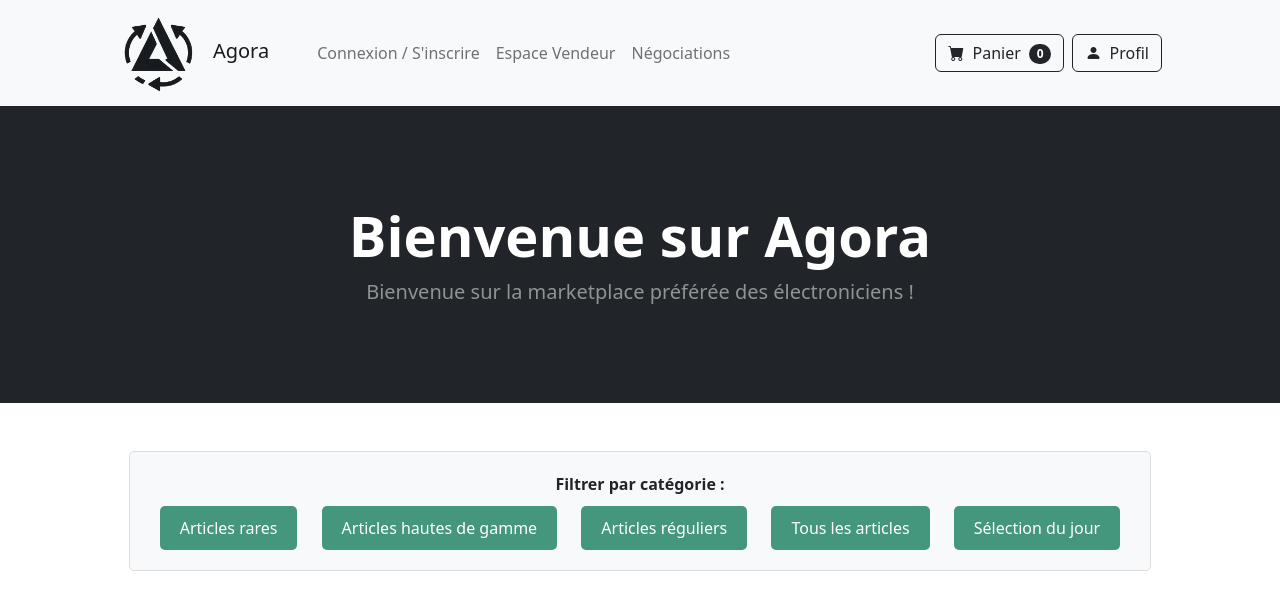
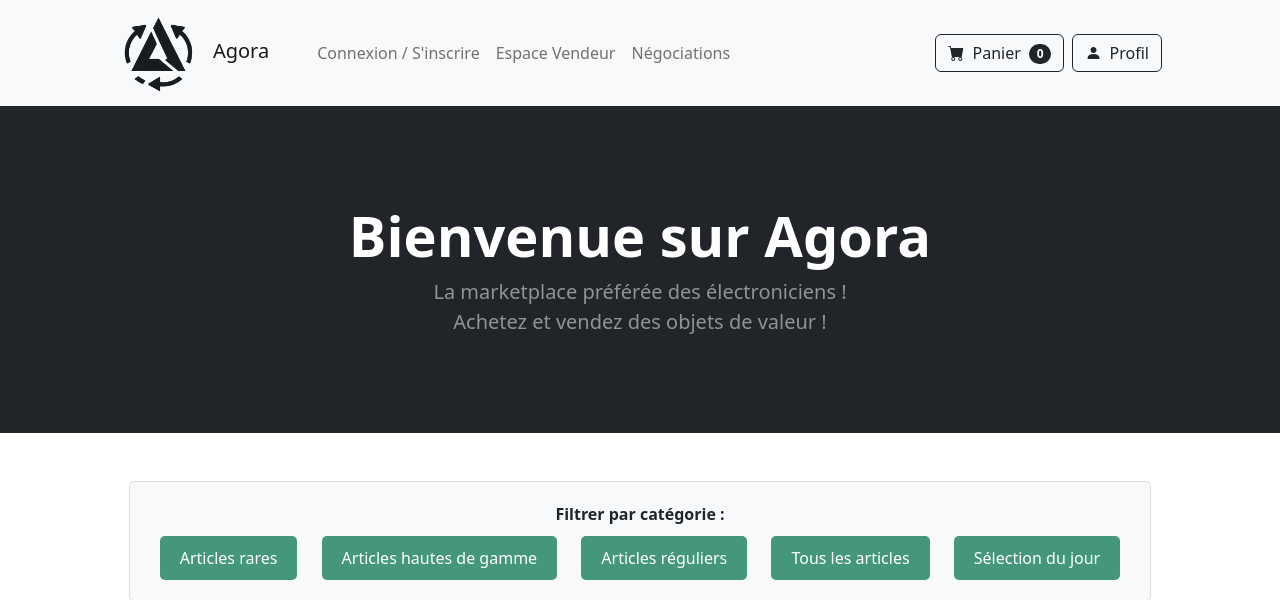
Before and after one commit to Rqbln/agora_ece, a PHP site: page / in a window 1280 px wide. Shown: the top 600 px of the page. Run offline with PHP 8.4, Linux system fonts and the light colour scheme; a user stored in the database is signed in; data comes from the database, SQL or seed files in the repository.

Commit message:
Update home.php

```diff
--- a/pages/home.php
+++ b/pages/home.php
@@ -255,7 +255,8 @@ function displayCategoryProducts($categorie, $result, $is_admin, $user_id)
         <div class="container px-4 px-lg-5 my-5">
             <div class="text-center text-white">
                 <h1 class="display-4 fw-bolder">Bienvenue sur Agora</h1>
-                <p class="lead fw-normal text-white-50 mb-0">Bienvenue sur la marketplace préférée des électroniciens !</p>
+                <p class="lead fw-normal text-white-50 mb-0">La marketplace préférée des électroniciens !</p>
+                <p class="lead fw-normal text-white-50 mb-0">Achetez et vendez des objets de valeur !</p>
             </div>
         </div>
     </header>
```
